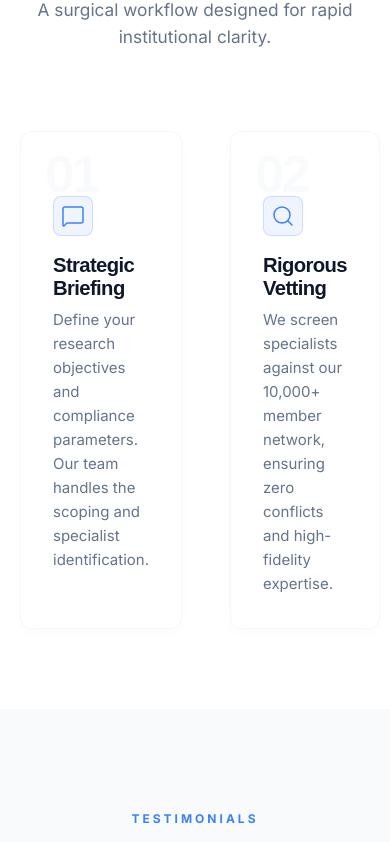
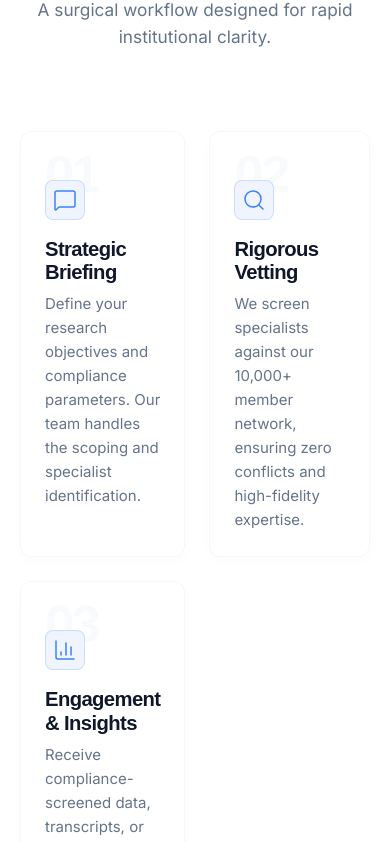
Before and after one commit to skydani26/signalbridge-insights, a Next.js app: page / in a window 390 px wide. Shown: the part 4096-4938 px from the top of the page. Built offline with nearby package versions, Linux system fonts and the light colour scheme; a web font is replaced by a local one.

Commit message:
fix: make process section responsive and fix mobile overflow

```diff
--- a/src/app/HomeClient.tsx
+++ b/src/app/HomeClient.tsx
@@ -210,7 +210,7 @@ export default function HomeClient() {
                         A surgical workflow designed for rapid institutional clarity.
                     </p>
 
-                    <div className={styles.processGrid} style={{ gridTemplateColumns: 'repeat(3, 1fr)' }}>
+                    <div className={styles.processGrid}>
                         <div className={styles.processCard}>
                             <div className={styles.cardNumber}>01</div>
                             <div className={styles.processIconBox}>
--- a/src/app/home.module.css
+++ b/src/app/home.module.css
@@ -918,8 +918,22 @@
 
 .processGrid {
     display: grid;
-    grid-template-columns: repeat(4, 1fr);
+    grid-template-columns: repeat(3, 1fr);
     gap: 48px;
+}
+
+@media (max-width: 1024px) {
+    .processGrid {
+        grid-template-columns: repeat(2, 1fr);
+        gap: 32px;
+    }
+}
+
+@media (max-width: 768px) {
+    .processGrid {
+        grid-template-columns: 1fr;
+        gap: 24px;
+    }
 }
 
 .processCard {
@@ -931,6 +945,30 @@
     border: 1px solid rgba(0, 0, 0, 0.03);
     position: relative;
     box-shadow: 0 4px 12px rgba(0, 0, 0, 0.02);
+}
+
+@media (max-width: 768px) {
+    .processCard {
+        padding: 48px 24px 24px;
+    }
+
+    .cardNumber {
+        font-size: 2.75rem;
+        top: 8px;
+        left: 16px;
+    }
+
+    .processIconBox {
+        margin-bottom: 12px;
+    }
+
+    .processCardTitle {
+        font-size: 1.2rem;
+    }
+
+    .processCardText {
+        font-size: 0.9rem;
+    }
 }
 
 .processCard:hover {
```
